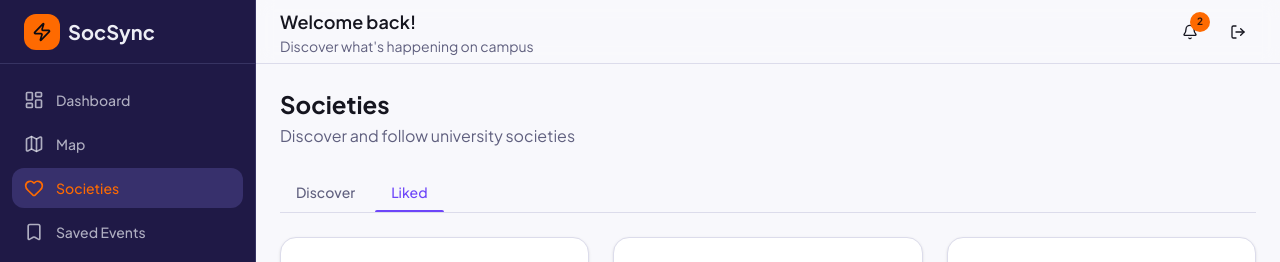
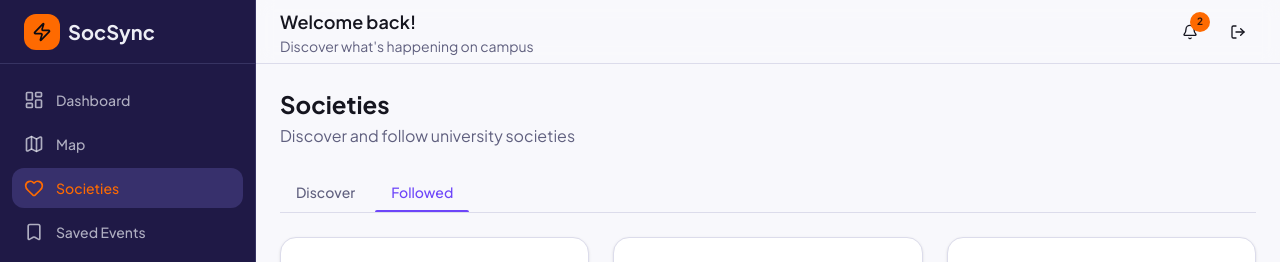
Before and after one commit to Damien-Chim/SocSync, a Next.js app: page /societies/liked in a window 1280 px wide. Shown: the top 262 px of the page. Built offline with nearby package versions, Linux system fonts and the light colour scheme.

Commit message:
Change layout societies

```diff
--- a/app/societies/layout.tsx
+++ b/app/societies/layout.tsx
@@ -14,7 +14,7 @@ export default function SocietiesLayout({
 
   const tabs = [
     { href: "/societies/discover", label: "Discover" },
-    { href: "/societies/liked", label: "Liked" },
+    { href: "/societies/liked", label: "Followed" },
   ];
 
   return (
```
